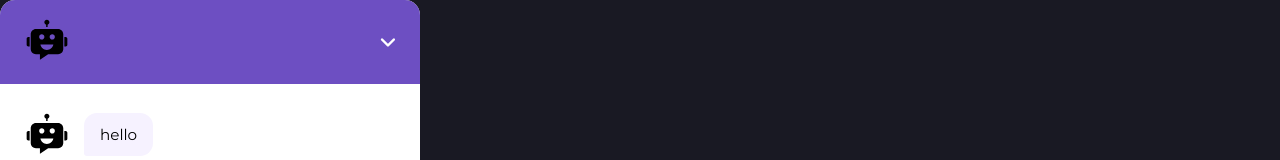
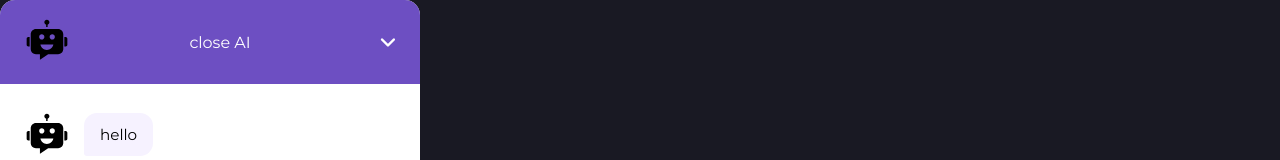
Before and after one commit to amr-abd-alhameed/engali, a React (Create React App) app: page / in a window 1280 px wide. Shown: the top 160 px of the page. Built offline with nearby package versions, Linux system fonts and the light colour scheme; the HTML template or start-up script is replaced by a standard one.

Commit message:
some change in chat wrapper

```diff
--- a/src/components/chat/ChatWrapper.jsx
+++ b/src/components/chat/ChatWrapper.jsx
@@ -1,38 +1,17 @@
-import React, { useState } from "react";
+import React, { useEffect, useRef, useState } from "react";
 import ChatPotIcon from "./ChatPotIcon";
 import ChatForm from "./ChatForm";
 import ChatMessage from "./ChatMessage";
 
 const ChatWrapper = () => {
   const [chatHistory, setChatHistory] = useState([]);
-  console.log(process.env.REACT_APP_API_KEY);
-  // const generatePotResponse = async (history) => {
-  //   history = history.map(({ role, text }) => ({ role, parts: [{ text }] }));
-  //   console.log(process.env.REACT_APP_API_KEY);
+  const [isOpen, setIsOpen] = useState(false);
+  const bodyRef = useRef();
 
-  //   const requestOptions = {
-  //     method: "POST",
-  //     headers: {
-  //       "Content-Type": "application/json",
-  //     },
-  //     body: JSON.stringify({ contents: history })
-  //   };
+  const toggleChat = () => {
+    setIsOpen(!isOpen);
+  };
 
-  //   try {
-  //     const response = await fetch(process.env.REACT_APP_API_URL, requestOptions);
-  //     const data = await response.json();
-  //     if (!response.ok) {
-  //       throw new Error(data.error.message || "An error occurred");
-  //     }
-  //     console.log(data);
-  //     // Update chat history with the response
-  //     setChatHistory(prev => [...prev, { role: "model", text: data.response }]);
-  //   } catch (error) {
-  //     console.error("Error fetching data:", error);
-  //     // Add error message to chat
-  //     setChatHistory(prev => [...prev, { role: "model", text: "Sorry, I encountered an error. Please try again." }]);
-  //   }
-  // };
   const generatePotResponse = async (history) => {
     // Format history for Gemini API, keeping only the last 3 messages for context
     const recentHistory = history.slice(-3);
@@ -131,16 +110,26 @@ const ChatWrapper = () => {
       }]);
     }
   };
+
+  useEffect(() => {
+    if (bodyRef.current) {
+      bodyRef.current.scrollTo({ top: bodyRef.current.scrollHeight, behavior: "smooth" });
+    }
+  }, [chatHistory]);
+
   return (
-    <div className="container-chat">
-      <div className="chatbot-popup">
+    <div className="parert">
+  <div className={`container-chat ${isOpen ? 'show' : ''}`}>
+
+    <div className={`chatbot-popup `}>
       <div className="chat-header">
         <div className="headerInfo">
           <ChatPotIcon className={"SVG"} />
         </div>
-          <button className="material-symbols-rounded">keyboard_arrow_down</button>
+        <div className="toggle" onClick={toggleChat}>close AI</div>
+        <button className="material-symbols-rounded" onClick={toggleChat}>keyboard_arrow_down</button>
       </div>
-        <div className="chat-body">
+      <div ref={bodyRef} className="chat-body">
         <div className="message bot-message">
           <ChatPotIcon className={"svg"} />
           <p className="message-text">hello</p>
@@ -158,6 +147,9 @@ const ChatWrapper = () => {
       </div>
     </div>
   </div>
+    </div>
+
+
   );
 };
 
```
Lines whose indentation alone changed are shown as unchanged.
